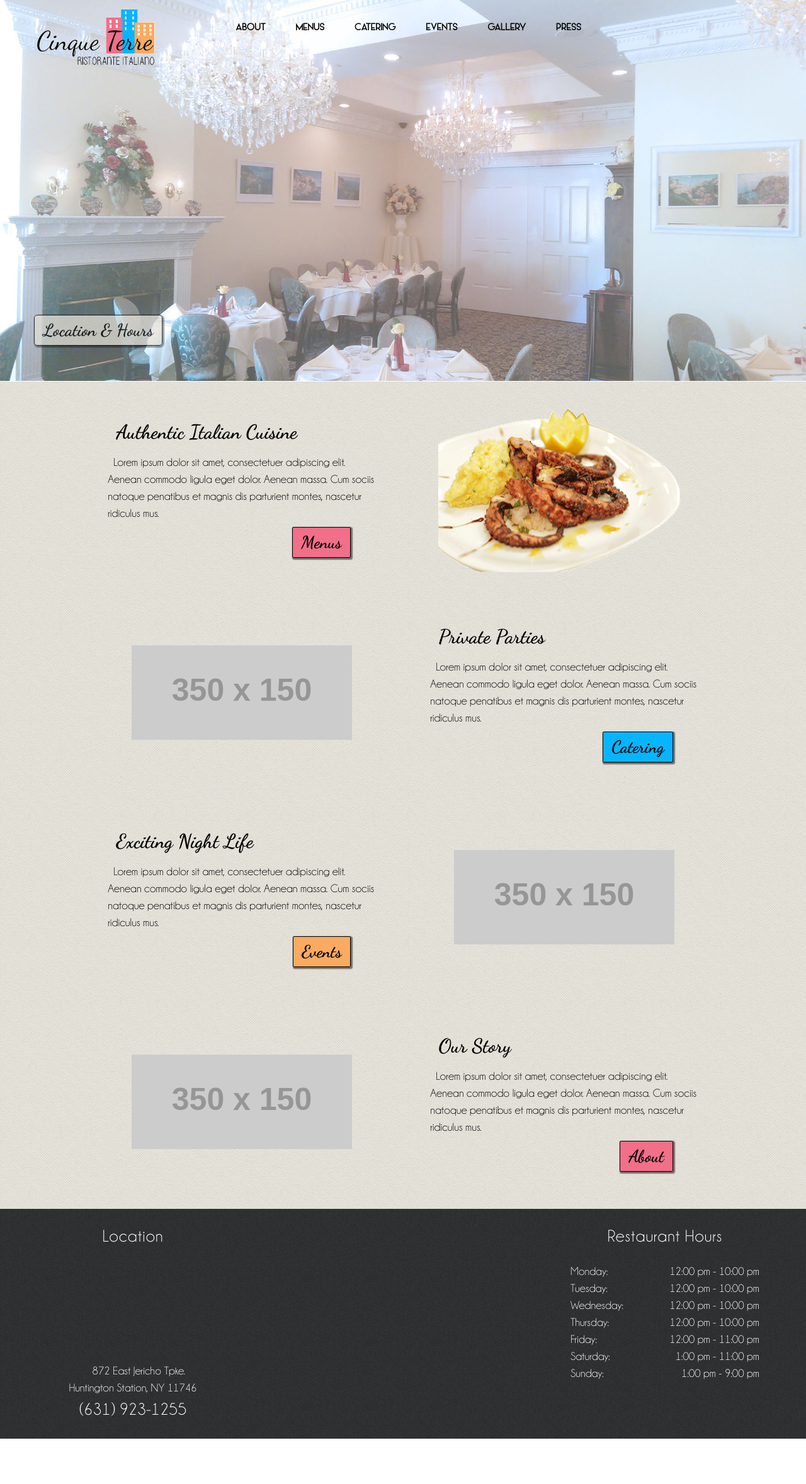
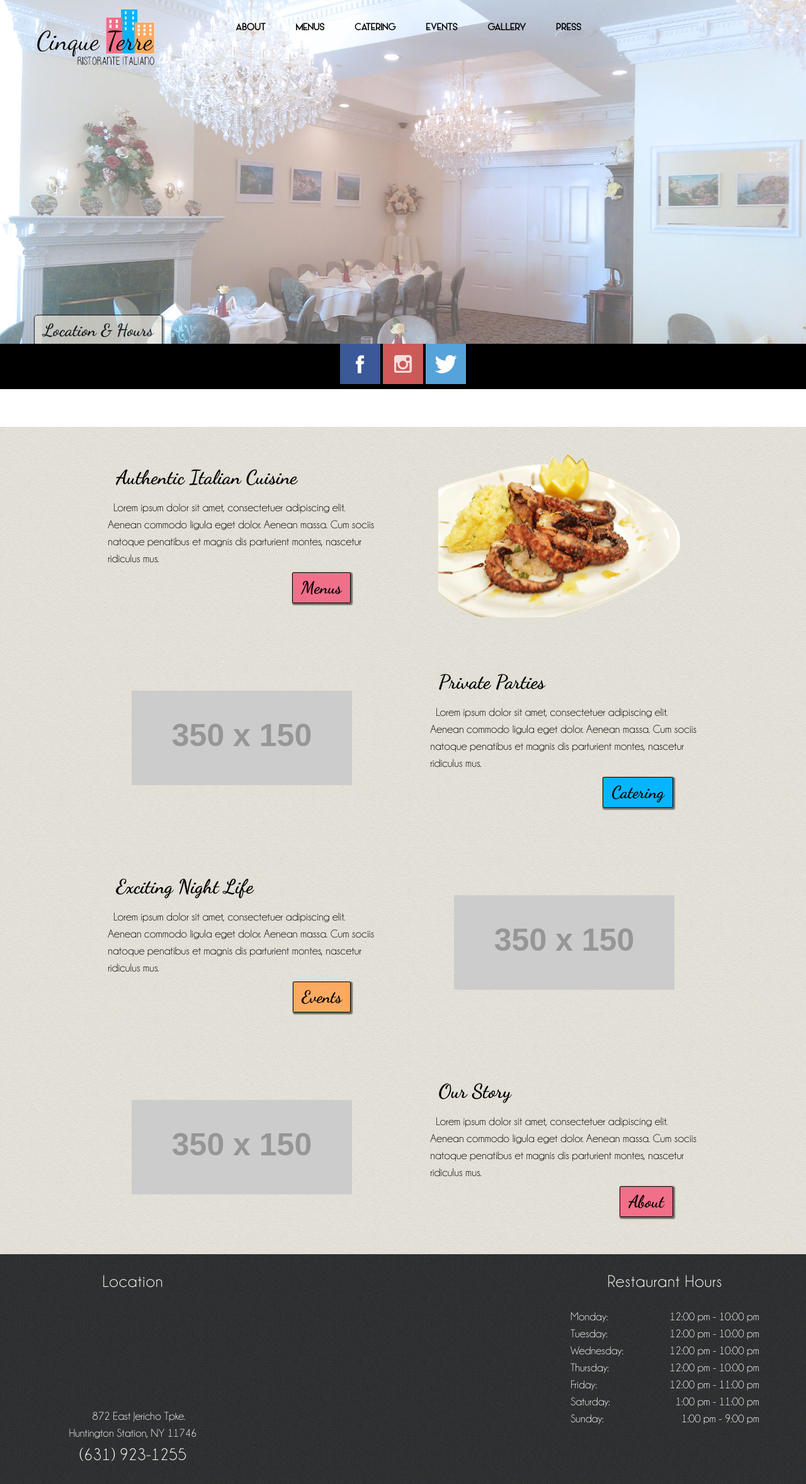
Before and after one commit to cinqueterreli/cinqueterre.github.io, a Jekyll site: the page built from index.html, in a window 1280 px wide. Shown: the whole page at 63% size. Built offline with Jekyll 4.4.1, drawn with Linux system fonts in a browser that asks for light colours; nearby versions of some CDN libraries; before the commit the page ends 2285 px from its top, so only the background shows below that; grey boxes are pictures that could not be loaded.

Commit message:
lotsa stuff

```diff
--- a/_includes/header.html
+++ b/_includes/header.html
@@ -24,4 +24,9 @@
     </div>
         <img src="{{ page.header }}" alt="Cinque Terre Main Dining Room" class="header-image">
         <a href="#site-footer" class="location-link">Location & Hours</a>
+        <div class="social-box">
+        <a href="#"><img src="/images/64-facebook.png" class="social-icon"></a>
+        <a href="#"><img src="/images/64-instagram.png" class="social-icon"></a>
+        <a href="#"><img src="/images/64-twitter.png" class="social-icon"></a>
+        </div>
 </header><!-- / header -->
--- a/css/main.css
+++ b/css/main.css
@@ -296,6 +296,20 @@ hr {
 .overlay-head {
 	margin-top:-4em;
 	z-index:1000;
+}
+
+.social-box {
+	padding:.5em, 1em;
+	text-align:center;
+	position:relative;
+	top:-100px;
+	margin-left:auto;
+	margin-right:auto;
+	background-color:black;
+}
+
+.social-icon {
+	padding:0, .5em;
 }
 
 
```
Also changed, not shown: images/64-facebook.png (added), images/64-instagram.png (added), images/64-twitter.png (added).
